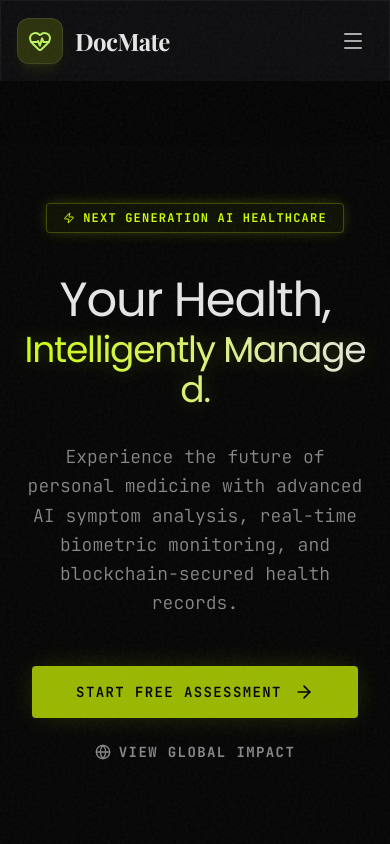
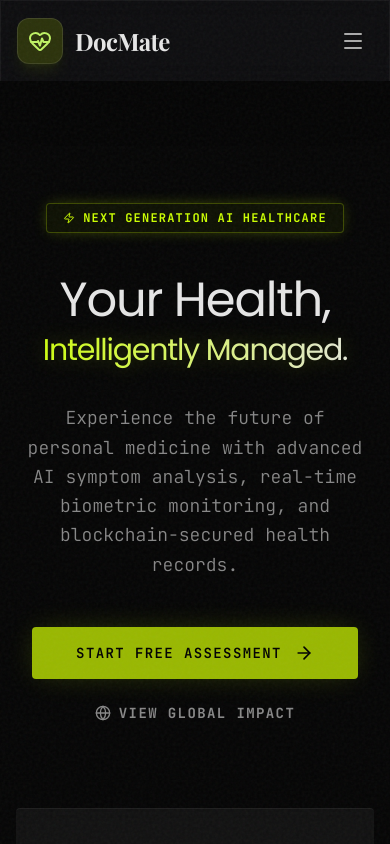
Before and after one commit to Dineshkumar2006471/Docmate, a React (Vite) app in the folder client/: page / in a window 390 px wide. Shown: the top 844 px of the page. Built offline with nearby package versions, Linux system fonts and the light colour scheme; no server answers; a web font is replaced by a local one.

Commit message:
Fix mobile typography wrapping and line height

```diff
--- a/client/src/pages/LandingPage.tsx
+++ b/client/src/pages/LandingPage.tsx
@@ -125,9 +125,9 @@ export default function LandingPage() {
                             <Zap className="w-3 h-3" /> Next Generation AI Healthcare
                         </motion.span>
 
-                        <h1 className="text-5xl md:text-7xl font-[Poppins] font-normal tracking-tight mb-8 text-slate-100 leading-tight text-glow min-h-[1.2em] break-words">
+                        <h1 className="text-5xl md:text-7xl font-[Poppins] font-normal tracking-tight mb-8 text-slate-100 leading-tight text-glow min-h-[1.2em]">
                             <TypewriterText text="Your Health," delay={0.5} speed={0.03} /> <br className="md:hidden" />
-                            <span className="text-gradient-premium block md:inline md:italic font-[Poppins] text-4xl md:text-7xl">
+                            <span className="text-gradient-premium block md:inline md:italic font-[Poppins] text-3xl md:text-7xl leading-snug">
                                 <TypewriterText text="Intelligently Managed." delay={1} speed={0.03} />
                             </span>
                         </h1>
```
